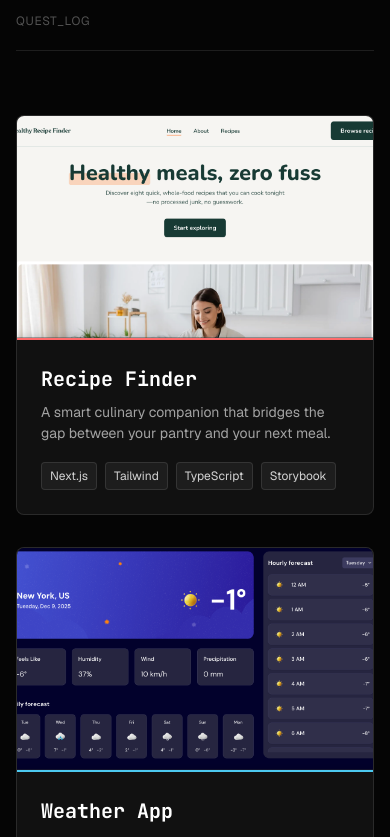
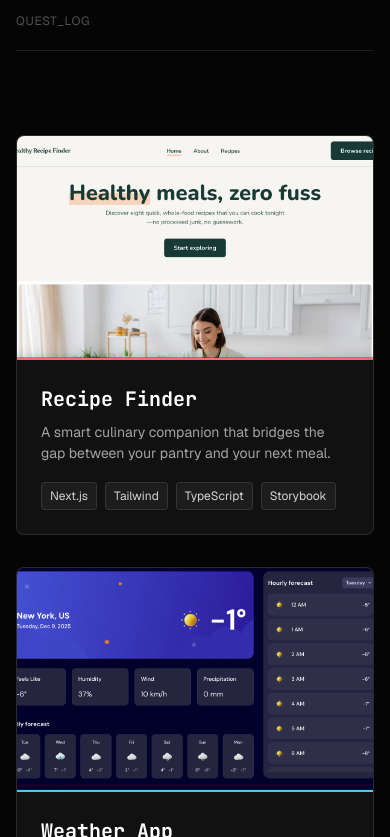
Before and after one commit to dev-rome/v5, a Next.js app: page / in a window 390 px wide. Shown: the part 4707-5544 px from the top of the page. Built offline with nearby package versions, Linux system fonts and the light colour scheme.

Commit message:
chore: update animations for whileInView transitions

```diff
--- a/components/Projects/ProjectCard.tsx
+++ b/components/Projects/ProjectCard.tsx
@@ -23,8 +23,9 @@ export function ProjectCard({ project, clickedId, isMobile, onCardClick, onExitC
                         className={styles.projectCard}
                         whileHover={{ y: -5, borderColor: project.color }}
                         transition={{ duration: 0.2 }}
-                        initial={isMobile ? { opacity: 0 } : { y: -100, opacity: 0 }}
-                        animate={{ y: 0, opacity: 1 }}
+                        initial={isMobile ? { opacity: 0 } : { y: 20, opacity: 0 }}
+                        whileInView={isMobile ? { opacity: 1 } : { y: 0, opacity: 1 }}
+                        viewport={{ once: true, margin: "-50px" }}
                         exit={isMobile ? {
                             opacity: 0,
                             transition: { duration: 0.2 }
--- a/components/Projects/ProjectHeader.tsx
+++ b/components/Projects/ProjectHeader.tsx
@@ -1,10 +1,18 @@
+"use client";
+
+import { motion } from "motion/react";
 import styles from "./ProjectHeader.module.css";
 
 export function ProjectHeader() {
     return (
-        <div className={styles.headerWrapper}>
+        <motion.div
+            initial={{ opacity: 0, y: 20 }}
+            whileInView={{ opacity: 1, y: 0 }}
+            viewport={{ once: true }}
+            className={styles.headerWrapper}
+        >
             <h2 className={styles.sectionTitle}>PROJECTS</h2>
             <span className={styles.subtitle}>QUEST_LOG</span>
-        </div>
+        </motion.div>
     );
 }
```
